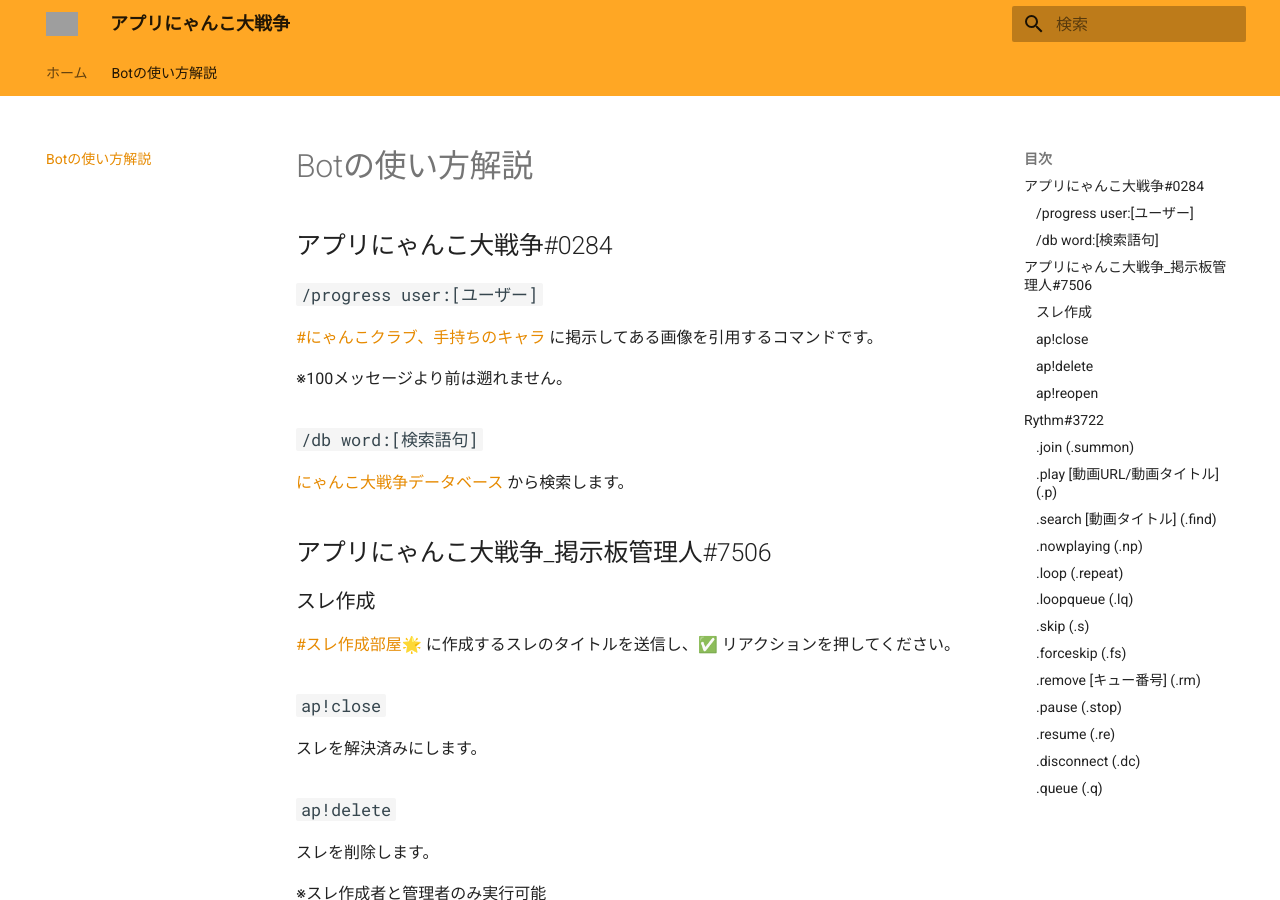
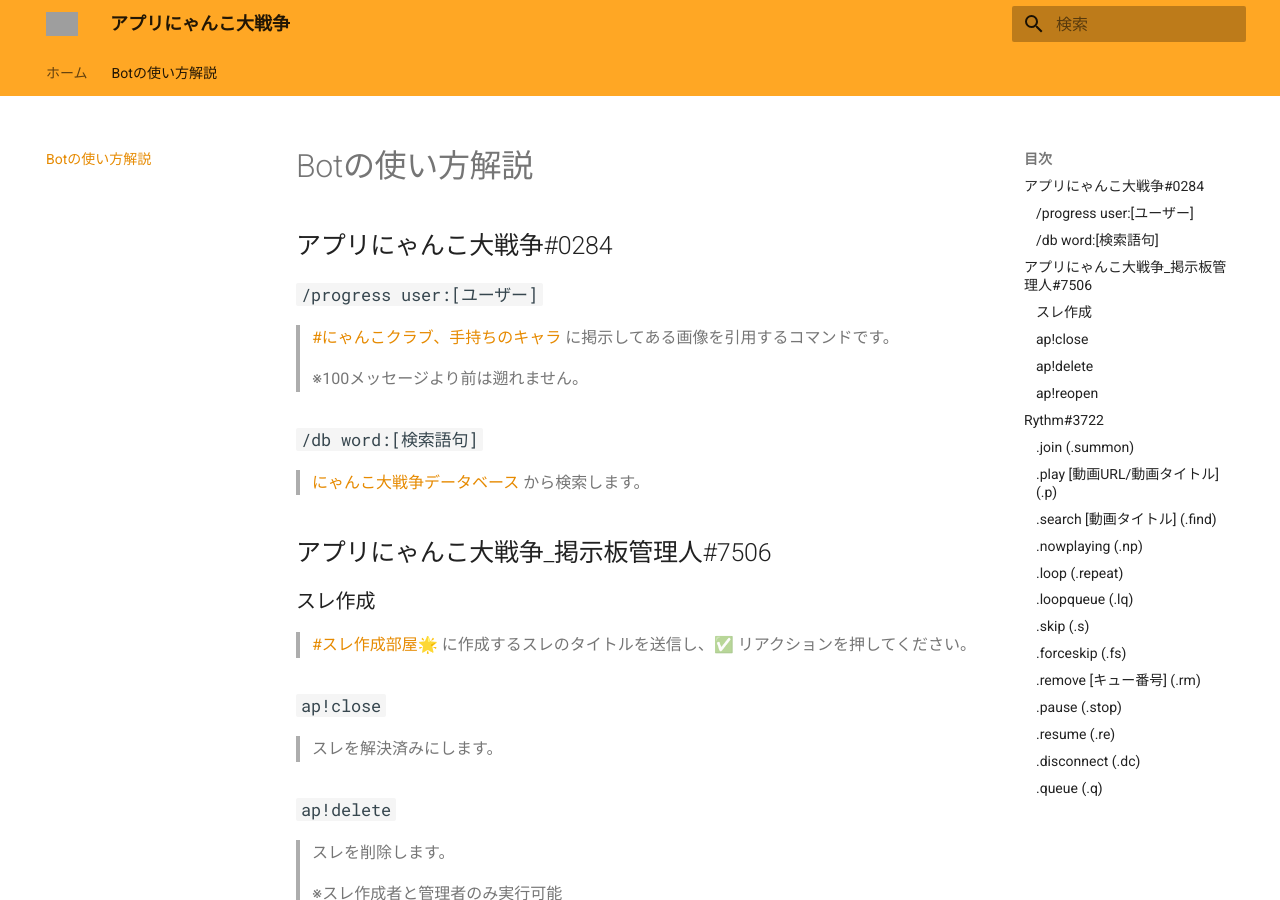
Before and after one commit to Khsmty/Battlecats-server-web, an MkDocs documentation site: the page built from docs/bots.md, in a window 1280 px wide and 900 px high. Built offline with MkDocs 1.6.1 and Material for MkDocs 9.7.7, drawn with Linux system fonts in a browser that asks for light colours; grey boxes are pictures that could not be loaded.

Commit message:
見やすさ

```diff
--- a/docs/bots.md
+++ b/docs/bots.md
@@ -6,33 +6,33 @@
 
 ### `/progress user:[ユーザー]`
 
-[#にゃんこクラブ、手持ちのキャラ](https://discord.com/channels/755774191613247568/822771682157658122) に掲示してある画像を引用するコマンドです。
-
-※100メッセージより前は遡れません。
+> [#にゃんこクラブ、手持ちのキャラ](https://discord.com/channels/755774191613247568/822771682157658122) に掲示してある画像を引用するコマンドです。
+>
+> ※100メッセージより前は遡れません。
 
 ### `/db word:[検索語句]`
 
-[にゃんこ大戦争データベース](https://battlecats-db.com/) から検索します。
+> [にゃんこ大戦争データベース](https://battlecats-db.com/) から検索します。
 
 ## アプリにゃんこ大戦争_掲示板管理人#7506
 
 ### スレ作成
 
-[#スレ作成部屋🌟](https://discord.com/channels/755774191613247568/757612691517997147) に作成するスレのタイトルを送信し、✅ リアクションを押してください。
+> [#スレ作成部屋🌟](https://discord.com/channels/755774191613247568/757612691517997147) に作成するスレのタイトルを送信し、✅ リアクションを押してください。
 
 ### `ap!close`
 
-スレを解決済みにします。
+> スレを解決済みにします。
 
 ### `ap!delete`
 
-スレを削除します。
-
-※スレ作成者と管理者のみ実行可能
+> スレを削除します。
+>
+> ※スレ作成者と管理者のみ実行可能
 
 ### `ap!reopen`
 
-スレを未解決にします。
+> スレを未解決にします。
 
 ## Rythm#3722
 
@@ -42,58 +42,58 @@
 
 ### `.join` (`.summon`)
 
-BotをVCに入室させます。
-
-※しばらく操作がなかった場合は、自動退出します。
+> BotをVCに入室させます。
+>
+> ※しばらく操作がなかった場合は、自動退出します。
 
 ### `.play [動画URL/動画タイトル]` (`.p`)
 
-曲を再生します。
-
-※YouTube, Spotify, SoundCloudに対応しています。
+> 曲を再生します。
+>
+> ※YouTube, Spotify, SoundCloudに対応しています。
 
 ### `.search [動画タイトル]` (`.find`)
 
-曲を検索します。
+> 曲を検索します。
 
 ### `.nowplaying` (`.np`)
 
-現在再生している曲を表示します。
+> 現在再生している曲を表示します。
 
 ### `.loop` (`.repeat`)
 
-現在再生している曲をループ再生します。
+> 現在再生している曲をループ再生します。
 
 ### `.loopqueue` (`.lq`)
 
-現在のキューをループ再生します。
+> 現在のキューをループ再生します。
 
 ### `.skip` (`.s`)
 
-曲をスキップします。
+> 曲をスキップします。
 
-大人数がVCに入室している場合は、後述の `.forceskip` を使用してください。
+> 大人数がVCに入室している場合は、後述の `.forceskip` を使用してください。
 
 ### `.forceskip` (`.fs`)
 
-大人数がVCに入室している際に、曲を強制スキップできます。
+> 大人数がVCに入室している際に、曲を強制スキップできます。
 
 ### `.remove [キュー番号]` (`.rm`)
 
-指定したキュー番号の曲を削除します。
+> 指定したキュー番号の曲を削除します。
 
 ### `.pause` (`.stop`)
 
-曲を一時停止します。
+> 曲を一時停止します。
 
 ### `.resume` (`.re`)
 
-曲の一時停止を解除します。
+> 曲の一時停止を解除します。
 
 ### `.disconnect` (`.dc`)
 
-BotをVCから退室させます。
+> BotをVCから退室させます。
 
 ### `.queue` (`.q`)
 
-再生キューを表示します。
+> 再生キューを表示します。
```
